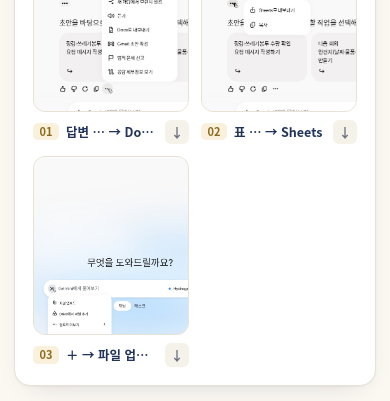
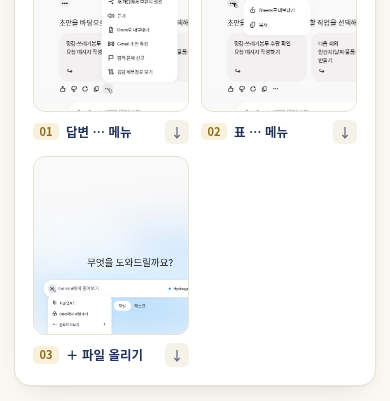
Before and after one commit to doyeon6333-collab/prompt-copier, a plain HTML site: page seumteo-2/index.html in a window 390 px wide. Shown: the part 5600-6001 px from the top of the page. Drawn offline with Linux system fonts and the light colour scheme.

Commit message:
seumteo-2: 화면캡처 캡션을 모바일에서 잘리지 않게 줄임

```diff
--- a/seumteo-2/index.html
+++ b/seumteo-2/index.html
@@ -295,7 +295,7 @@
           </button>
           <figcaption>
             <span class="shot-no">01</span>
-            <span class="shot-name">답변 ⋯ → Docs·Gmail</span>
+            <span class="shot-name">답변 ⋯ 메뉴</span>
             <a class="shot-dl" href="files/images/gem/gem-docs.jpg" download="Gemini_답변_내보내기.jpg" aria-label="답변 내보내기 화면 내려받기" title="내려받기">↓</a>
           </figcaption>
         </figure>
@@ -306,7 +306,7 @@
           </button>
           <figcaption>
             <span class="shot-no">02</span>
-            <span class="shot-name">표 ⋯ → Sheets</span>
+            <span class="shot-name">표 ⋯ 메뉴</span>
             <a class="shot-dl" href="files/images/gem/gem-sheets.jpg" download="Gemini_표_시트로내보내기.jpg" aria-label="표 내보내기 화면 내려받기" title="내려받기">↓</a>
           </figcaption>
         </figure>
@@ -317,7 +317,7 @@
           </button>
           <figcaption>
             <span class="shot-no">03</span>
-            <span class="shot-name">＋ → 파일 업로드·Drive</span>
+            <span class="shot-name">＋ 파일 올리기</span>
             <a class="shot-dl" href="files/images/gem/gem-upload.jpg" download="Gemini_파일업로드.jpg" aria-label="파일 업로드 화면 내려받기" title="내려받기">↓</a>
           </figcaption>
         </figure>
```
